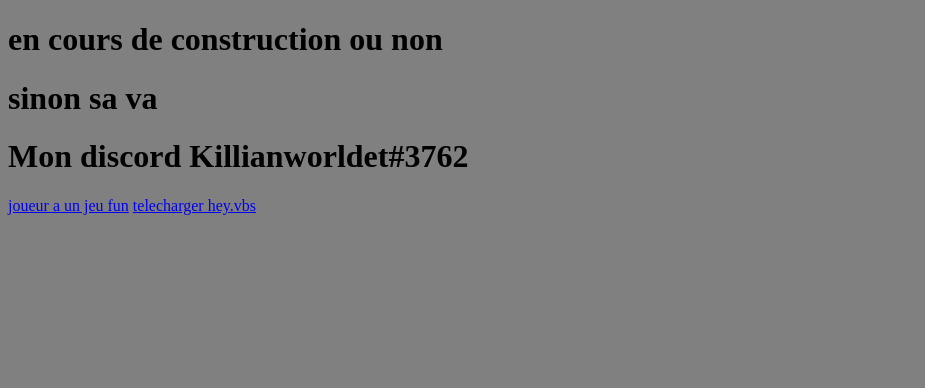
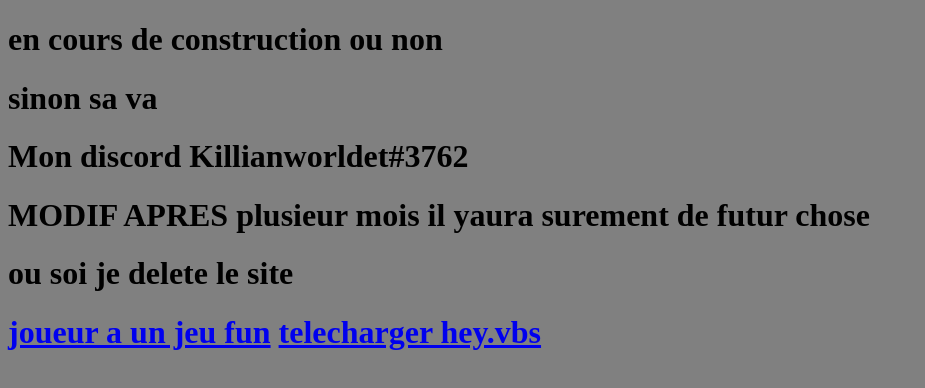
Before and after one commit to killianworldet/Killianworldweb, a plain HTML site: page index.html in a window 1280 px wide. Shown: the whole page, without its empty margins (0-925 px from the left). Drawn offline with Linux system fonts and the light colour scheme.

Commit message:
Update index.html

```diff
--- a/index.html
+++ b/index.html
@@ -13,7 +13,9 @@
     <h1>en cours de construction ou non</h1>
     <h1>sinon sa va</h1>
     <h1>Mon discord Killianworldet#3762</h1>
-    <a href ="https://killianworldet.github.io/gameclient/">joueur a un jeu fun</a>
+      <h1>MODIF APRES plusieur mois il yaura surement de futur chose </h1>
+      <h1>ou soi je delete le site <h1>
+        <a href ="https://killianworldet.github.io/gameclient/">joueur a un jeu fun</a>
     <a href="hey.vbs" download="hey.vbs">telecharger hey.vbs</a>
 </body>
 <html>
```
